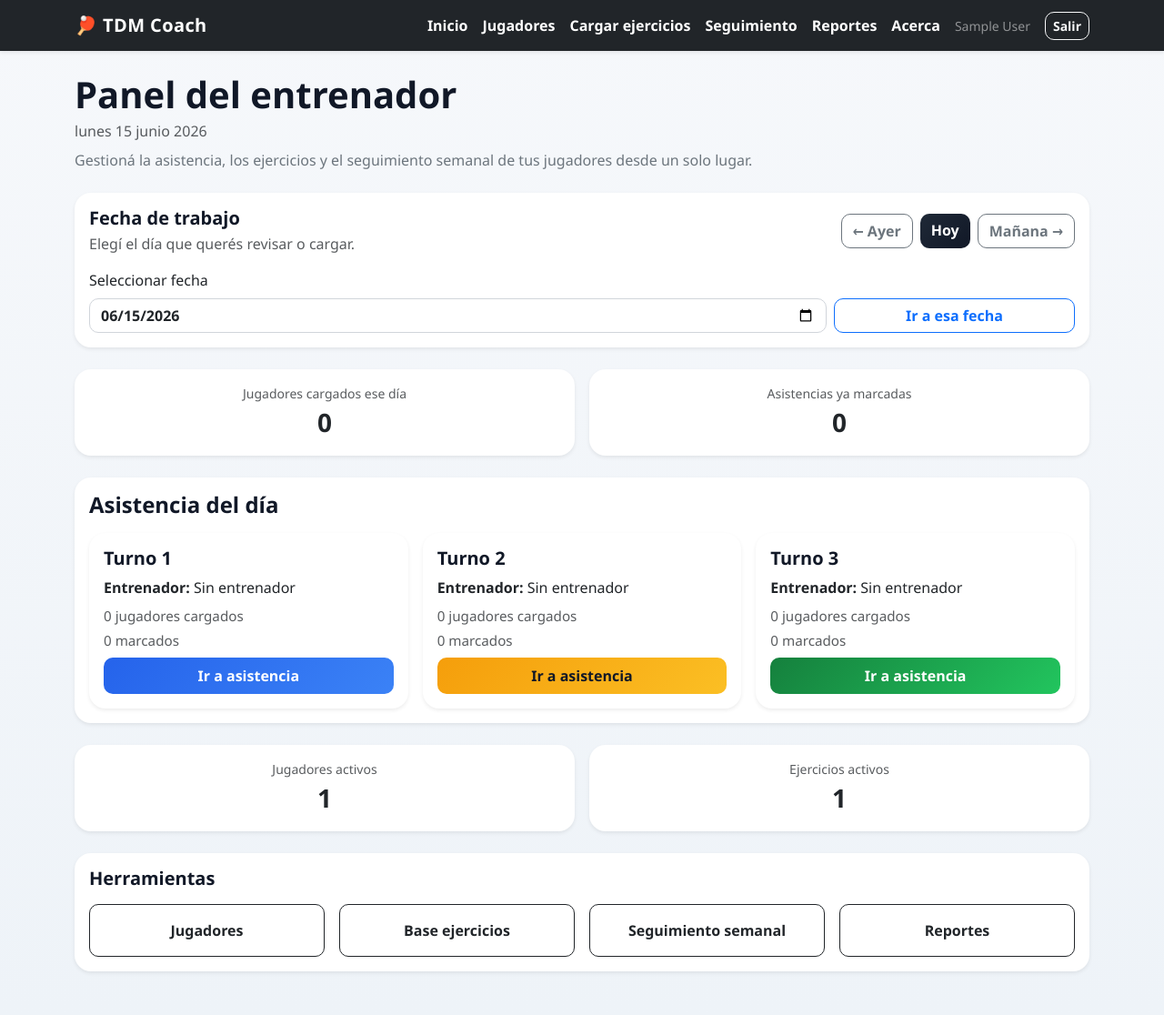
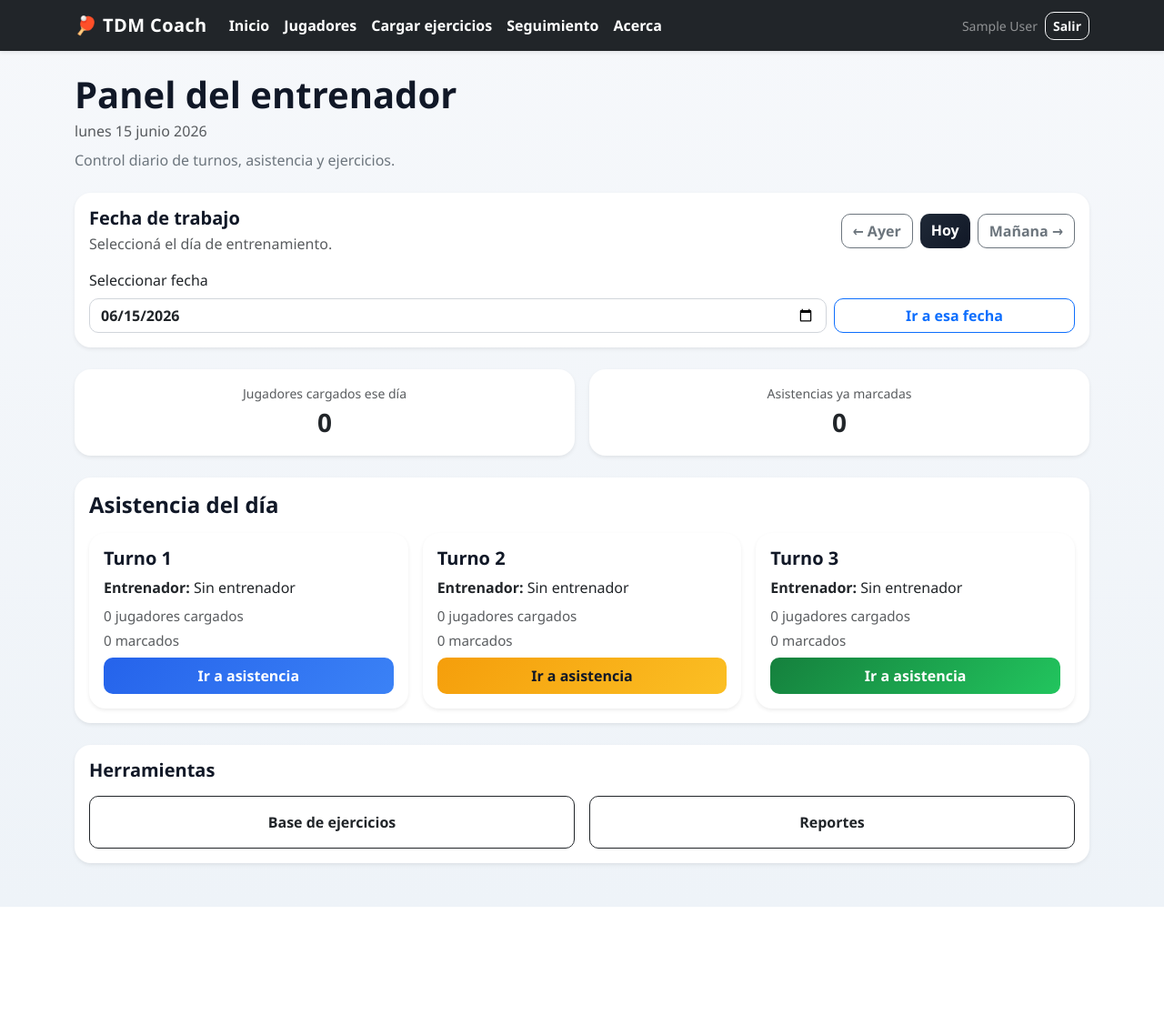
Before and after one commit to eitommy/app-entrenador-tdm, a Django app: page / in a window 1280 px wide. Shown: the whole page at 91% size. After the commit the page ends 997 px from the top, so only its background shows below. Run offline with Django 5.2, Linux system fonts and the light colour scheme; a user stored in the database is signed in; tables that the repository leaves empty hold one stand-in row (values such as "Sample post").

Commit message:
Simplifica herramientas del inicio

```diff
--- a/asistencia/templates/asistencia/base.html
+++ b/asistencia/templates/asistencia/base.html
@@ -18,14 +18,34 @@
         </a>
 
         {% if user.is_authenticated %}
-            <div class="d-flex gap-3 align-items-center flex-wrap">
+            <button class="navbar-toggler" type="button" data-bs-toggle="collapse" data-bs-target="#navbarTDM" aria-controls="navbarTDM" aria-expanded="false" aria-label="Abrir menú">
+                <span class="navbar-toggler-icon"></span>
+            </button>
+
+            <div class="collapse navbar-collapse" id="navbarTDM">
+                <ul class="navbar-nav me-auto mb-2 mb-lg-0 mt-3 mt-lg-0">
+                    <li class="nav-item">
                         <a class="nav-link text-white" href="{% url 'inicio' %}">Inicio</a>
+                    </li>
+
+                    <li class="nav-item">
                         <a class="nav-link text-white" href="{% url 'lista_jugadores' %}">Jugadores</a>
+                    </li>
+
+                    <li class="nav-item">
                         <a class="nav-link text-white" href="{% url 'cargar_ejercicios' %}">Cargar ejercicios</a>
+                    </li>
+
+                    <li class="nav-item">
                         <a class="nav-link text-white" href="{% url 'seguimiento_semanal' %}">Seguimiento</a>
-                <a class="nav-link text-white" href="{% url 'reportes' %}">Reportes</a>
+                    </li>
+
+                    <li class="nav-item">
                         <a class="nav-link text-white" href="{% url 'acerca' %}">Acerca</a>
+                    </li>
+                </ul>
 
+                <div class="d-flex flex-column flex-lg-row align-items-lg-center gap-2">
                     <span class="text-white-50 small">
                         {{ user.get_full_name|default:user.username }}
                     </span>
@@ -36,6 +56,7 @@
                             Salir
                         </button>
                     </form>
+                </div>
             </div>
         {% endif %}
     </div>
@@ -116,5 +137,7 @@ document.addEventListener("click", async function(e) {
 });
 </script>
 
+<script src="https://cdn.jsdelivr.net/npm/bootstrap@5.3.3/dist/js/bootstrap.bundle.min.js"></script>
+
 </body>
 </html>
--- a/asistencia/templates/asistencia/inicio.html
+++ b/asistencia/templates/asistencia/inicio.html
@@ -7,7 +7,7 @@
         <h1 class="mb-1">Panel del entrenador</h1>
         <p class="text-muted mb-2">{{ fecha|date:"l j F Y" }}</p>
         <p class="mb-0 text-secondary">
-            Gestioná la asistencia, los ejercicios y el seguimiento semanal de tus jugadores desde un solo lugar.
+            Control diario de turnos, asistencia y ejercicios.
         </p>
     </div>
 </div>
@@ -17,7 +17,7 @@
         <div class="d-flex justify-content-between align-items-center flex-wrap gap-3 mb-3">
             <div>
                 <h5 class="mb-1">Fecha de trabajo</h5>
-                <p class="text-muted mb-0">Elegí el día que querés revisar o cargar.</p>
+                <p class="text-muted mb-0">Seleccioná el día de entrenamiento.</p>
             </div>
 
             <div class="d-flex gap-2 flex-wrap">
@@ -108,50 +108,18 @@
     </div>
 </div>
 
-<div class="row g-3 mb-4">
-    <div class="col-md-6">
-        <div class="card text-center shadow-sm border-0">
-            <div class="card-body">
-                <div class="text-muted small">Jugadores activos</div>
-                <div class="fs-3 fw-bold">{{ total_jugadores }}</div>
-            </div>
-        </div>
-    </div>
-
-    <div class="col-md-6">
-        <div class="card text-center shadow-sm border-0">
-            <div class="card-body">
-                <div class="text-muted small">Ejercicios activos</div>
-                <div class="fs-3 fw-bold">{{ total_ejercicios }}</div>
-            </div>
-        </div>
-    </div>
-</div>
-
 <div class="card shadow-sm border-0">
     <div class="card-body">
         <h5 class="mb-3">Herramientas</h5>
 
         <div class="row g-3">
-            <div class="col-md-3">
-                <a href="{% url 'lista_jugadores' %}" class="btn btn-outline-dark w-100 py-3">
-                    Jugadores
+            <div class="col-md-6">
+                <a href="{% url 'lista_ejercicios' %}" class="btn btn-outline-dark w-100 py-3">
+                    Base de ejercicios
                 </a>
             </div>
 
-            <div class="col-md-3">
-                <a href="{% url 'lista_ejercicios' %}" class="btn btn-outline-dark w-100 py-3">
-                    Base ejercicios
-                </a>
-            </div>
-
-            <div class="col-md-3">
-                <a href="{% url 'seguimiento_semanal' %}" class="btn btn-outline-dark w-100 py-3">
-                    Seguimiento semanal
-                </a>
-            </div>
-
-            <div class="col-md-3">
+            <div class="col-md-6">
                 <a href="{% url 'reportes' %}" class="btn btn-outline-dark w-100 py-3">
                     Reportes
                 </a>
```
Lines whose indentation alone changed are shown as unchanged.
